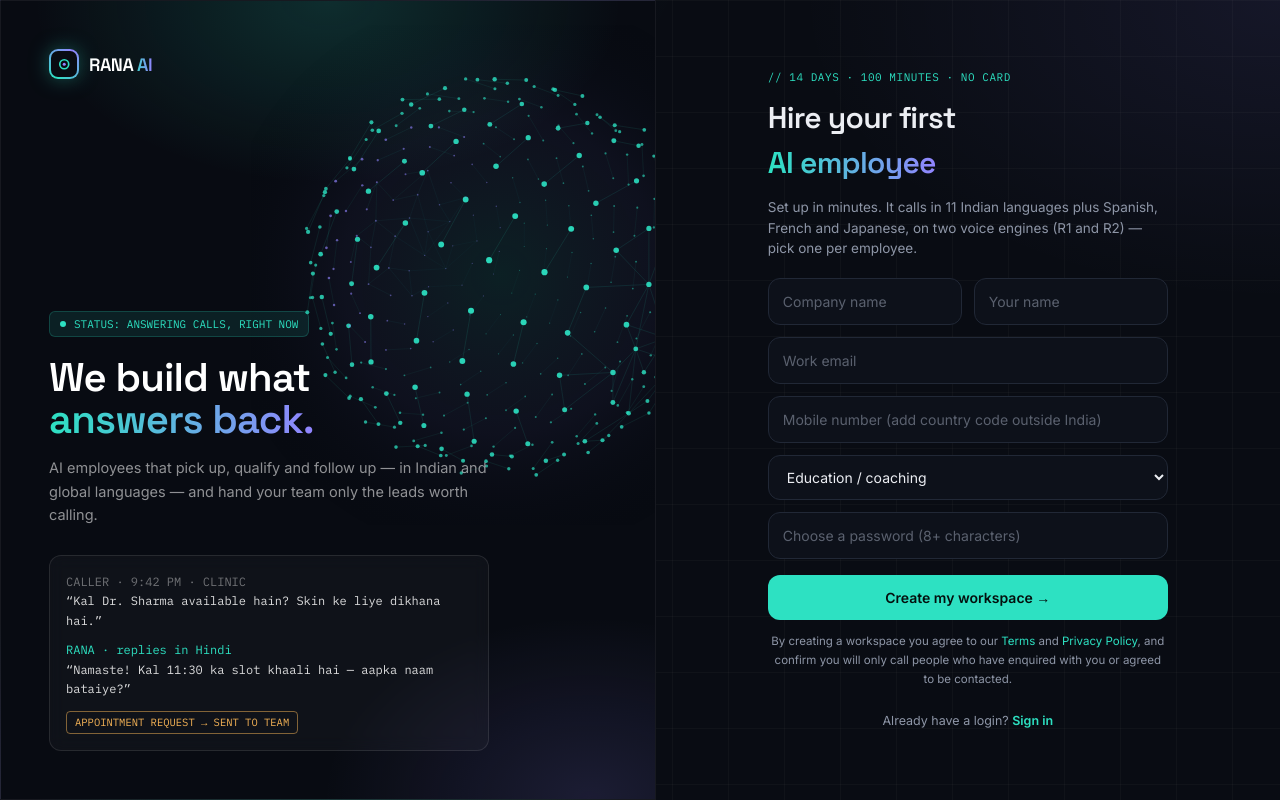
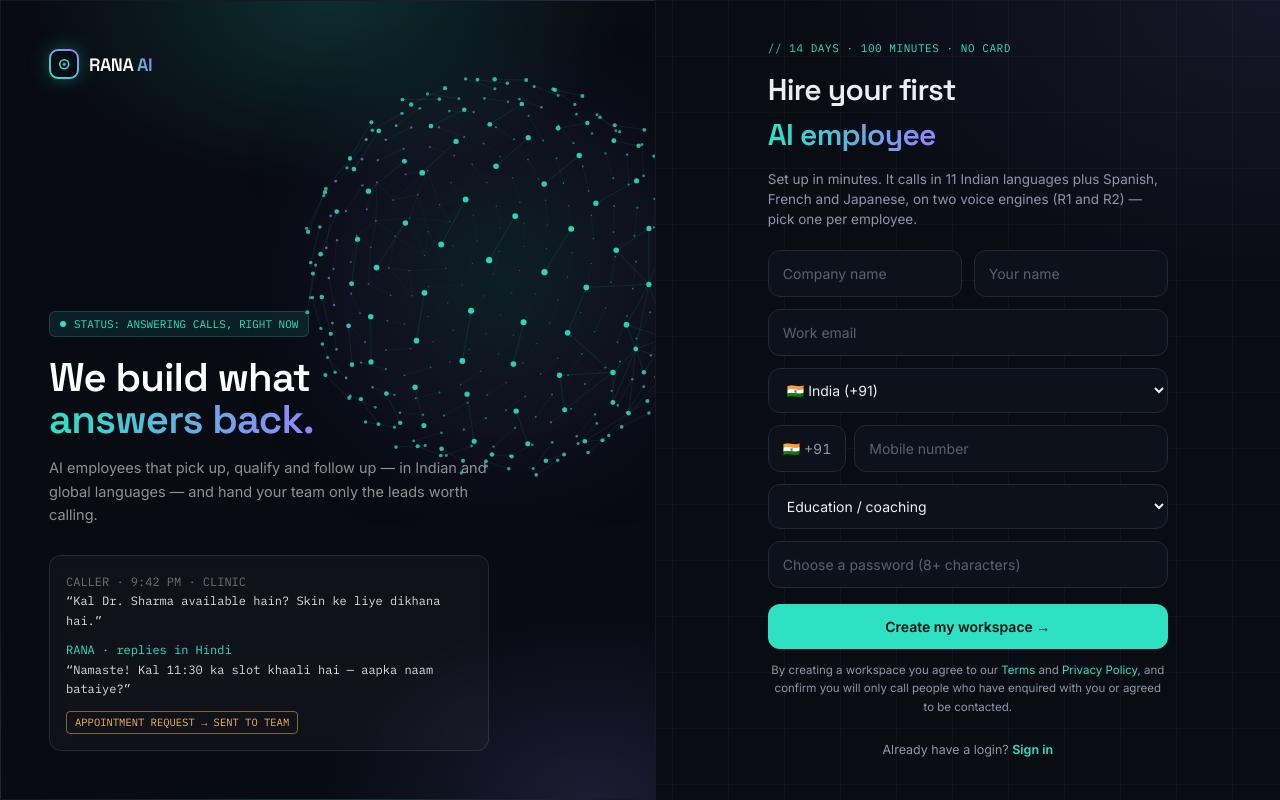
Before and after one commit to sricharanmunagala39-del/Rana.AI, a Next.js app: page /signup in a window 1280 px wide. Built offline with nearby package versions, Linux system fonts and the light colour scheme.

Commit message:
Sign-up: country picker with dial code; HQ: full-screen Approved tick

```diff
--- a/app/api/auth/signup/route.ts
+++ b/app/api/auth/signup/route.ts
@@ -1,6 +1,7 @@
 export const runtime = "nodejs";
 import { sb } from "@/lib/db";
 import { isZone } from "@/lib/tz";
+import { countryOf } from "@/lib/countries";
 import { hashPassword } from "@/lib/auth";
 import { createUser, getUserByEmail, normaliseEmail, validEmail, tempPassword } from "@/lib/users";
 import { audit } from "@/lib/audit";
@@ -21,13 +22,16 @@ export async function POST(req: Request) {
   const company = String(b.company || "").trim().slice(0, 80);
   const name = String(b.name || "").trim().slice(0, 80);
   const email = normaliseEmail(b.email);
-  const phone = String(b.phone || "").replace(/[^\d+]/g, "").slice(0, 15);
+  const country = countryOf(b.country);
+  const phone = String(b.phone || "").replace(/[^\d+]/g, "").slice(0, 16);
   const password = String(b.password || "");
   const sourceTag = String(b.source || "").replace(/[^\w.=&-]/g, "").slice(0, 250);
   const market = ["in", "global", "us", "ae", "eu", "jp"].includes(b.market) ? b.market : "in";
   if (company.length < 2) return Response.json({ error: "Enter your company name." }, { status: 400 });
   if (!validEmail(email)) return Response.json({ error: "Enter a valid work email." }, { status: 400 });
-  if (!/^\+?\d{10,13}$/.test(phone)) return Response.json({ error: "Enter your mobile number (with country code if you are outside India)." }, { status: 400 });
+  // The form sends +<country code><number>; older clients may still send 10–13 digits without "+".
+  const okPhone = phone.startsWith("+") ? /^\+\d{8,15}$/.test(phone) && (!country || (phone.startsWith("+" + country.dial) && phone.length - 1 - country.dial.length >= 6)) : /^\d{10,13}$/.test(phone);
+  if (!okPhone) return Response.json({ error: "Enter your mobile number — pick your country, then type the number without the country code." }, { status: 400 });
   if (password.length < 8) return Response.json({ error: "Use a password of at least 8 characters." }, { status: 400 });
   if (await getUserByEmail(email)) return Response.json({ error: "That email already has a RANA login. Sign in instead." }, { status: 409 });
   const owned = await sb<any[]>(`/clients?login_email=eq.${encodeURIComponent(email)}&select=id&limit=1`).catch(() => []);
@@ -41,12 +45,12 @@ export async function POST(req: Request) {
     body: JSON.stringify({
       name: company, company_name: company, login_email: email, industry: INDUSTRIES.includes(b.industry) ? b.industry : "other",
       login_password: hashPassword(tempPassword() + tempPassword()), plan: "trial", status: "pending", signup_source: sourceTag ? `web|${sourceTag}` : "web",
-      contact_phone: phone, market, ...(market !== "in" && isZone(b.timezone) ? { timezone: String(b.timezone) } : {}), hq_notes: `Signed up on the website by ${name || email} (${phone}).`,
+      contact_phone: phone, market, ...(market !== "in" && isZone(b.timezone) ? { timezone: String(b.timezone) } : {}), hq_notes: `Signed up on the website by ${name || email} (${phone}${country ? ", " + country.name : ""}).`,
     }),
   });
   const user = await createUser({ clientId: client.id, email, name: name || company, password, role: "owner", mustChange: false });
   await audit({ clientId: client.id, email, userId: user.id }, "user_invited", { req, detail: { signup: true } });
-  await sendEmail({ to: hqInbox(), kind: "signup", clientId: client.id, subject: `New sign-up waiting: ${company}`, html: emailHtml({ title: `${company} wants a free trial`, lines: [`${esc(name || "—")} · ${esc(email)} · ${esc(phone)}`, "Approve it in RANA HQ to start their 14-day trial."], button: { label: "Open RANA HQ", url: `${APP_URL()}/hq` } }) });
+  await sendEmail({ to: hqInbox(), kind: "signup", clientId: client.id, subject: `New sign-up waiting: ${company}`, html: emailHtml({ title: `${company} wants a free trial`, lines: [`${esc(name || "—")} · ${esc(email)} · ${esc(phone)}${country ? " · " + esc(country.name) : ""}`, "Approve it in RANA HQ to start their 14-day trial."], button: { label: "Open RANA HQ", url: `${APP_URL()}/hq` } }) });
   await sendEmail({ to: email, kind: "signup_received", clientId: client.id, subject: "We've got your RANA AI sign-up", html: emailHtml({ title: "Thanks for signing up", lines: ["A RANA specialist will switch on your 14-day free trial shortly — usually within a working day. You can already sign in and start building your first AI employee."], button: { label: "Sign in", url: `${APP_URL()}/login` } }) });
   return Response.json({ ok: true }, { status: 201 });
 }
--- a/app/hq/page.tsx
+++ b/app/hq/page.tsx
@@ -3,6 +3,7 @@ import { useEffect, useMemo, useState } from "react";
 import Sidebar from "@/components/Sidebar";
 import HqBilling from "@/components/HqBilling";
 import HqOverview, { BAND, Spark } from "@/components/HqOverview";
+import ApprovedOverlay from "@/components/ApprovedOverlay";
 
 const inr = (n: number) => `₹${Math.round(n).toLocaleString("en-IN")}`;
 const ago = (iso: string | null) => {
@@ -76,12 +77,14 @@ export default function HqPage() {
     finally { setBusy(""); }
   }
 
+  const [approved, setApproved] = useState<string | null>(null);
   async function patch(id: string, body: any) {
     setBusy(id); setMsg("");
     try {
       const r = await fetch(`/api/hq/clients/${id}`, { method: "PATCH", headers: { "Content-Type": "application/json" }, body: JSON.stringify(body) });
       const j = await r.json();
       if (!r.ok) throw new Error(j.error || "Couldn't save");
+      if (body.status === "active" && j.client?.trial_started_at && Date.now() - Date.parse(j.client.trial_started_at) < 60000) setApproved(j.client.name || j.client.company_name || "Workspace");
       setMsg("Saved."); await load();
       setEditing((e: any) => e && e.id === id ? { ...e, ...j.client, usage: j.usage } : e);
     } catch (e: any) { setMsg(e.message); }
@@ -119,6 +122,7 @@ export default function HqPage() {
 
   return (
     <div className="flex min-h-screen bg-paper">
+      {approved && <ApprovedOverlay name={approved} onClose={() => setApproved(null)} />}
       <Sidebar active="hq" />
       <div className="flex-1 p-10">
         <div className="w-full max-w-[1600px] flex flex-col gap-6">
--- a/app/signup/page.tsx
+++ b/app/signup/page.tsx
@@ -1,6 +1,7 @@
 "use client";
 import { TRIAL_DAYS, TRIAL_MINUTES } from "@/lib/pricing";
-import { useState } from "react";
+import { useEffect, useState } from "react";
+import { COUNTRIES, countryOf, flagOf, guessCountry } from "@/lib/countries";
 import AuthShell from "@/components/AuthShell";
 import { utmTag } from "@/app/landing/utm";
 
@@ -12,10 +13,18 @@ export default function SignupPage() {
   const [busy, setBusy] = useState(false);
   const [err, setErr] = useState("");
   const [done, setDone] = useState(false);
+  const [country, setCountry] = useState("IN");
+  const marketCookie = () => (typeof document === "undefined" ? "" : (document.cookie.match(/(?:^|; )rana_market=([a-z]+)/) || [])[1] || "");
+  // First guess from the website version they came from and their browser time zone; they can change it.
+  useEffect(() => { setCountry(guessCountry(marketCookie() || "in", Intl.DateTimeFormat().resolvedOptions().timeZone)); }, []);
+  const cty = countryOf(country) || COUNTRIES[0];
   async function submit(e: React.FormEvent) {
     e.preventDefault(); setBusy(true); setErr("");
     try {
-      const r = await fetch("/api/auth/signup", { method: "POST", headers: { "Content-Type": "application/json" }, body: JSON.stringify({ ...f, source: utmTag(), market: (document.cookie.match(/(?:^|; )rana_market=([a-z]+)/) || [])[1] || "in", timezone: Intl.DateTimeFormat().resolvedOptions().timeZone }) });
+      // Full international number: country code + the local number without a leading 0.
+      const local = f.phone.replace(/[^\d]/g, "").replace(/^0+/, "");
+      const phone = local ? `+${cty.dial}${local.startsWith(cty.dial) && local.length > 10 ? local.slice(cty.dial.length) : local}` : "";
+      const r = await fetch("/api/auth/signup", { method: "POST", headers: { "Content-Type": "application/json" }, body: JSON.stringify({ ...f, phone, country: cty.code, source: utmTag(), market: cty.market, timezone: Intl.DateTimeFormat().resolvedOptions().timeZone }) });
       const j = await r.json(); if (!r.ok) { setErr(j.error || "Sign-up failed"); return; }
       setDone(true);
     } finally { setBusy(false); }
@@ -39,7 +48,14 @@ export default function SignupPage() {
             <input id="su-name" className={field} placeholder="Your name" value={f.name} onChange={(e) => setF({ ...f, name: e.target.value })} />
           </div>
           <input id="su-email" className={field} placeholder="Work email" type="email" value={f.email} onChange={(e) => setF({ ...f, email: e.target.value })} />
-          <input id="su-phone" className={field} placeholder="Mobile number (add country code outside India)" inputMode="tel" value={f.phone} onChange={(e) => setF({ ...f, phone: e.target.value })} />
+          <label htmlFor="su-country" className="sr-only">Country</label>
+          <select id="su-country" className={field} value={country} onChange={(e) => setCountry(e.target.value)} data-testid="signup-country" aria-label="Country">
+            {COUNTRIES.map((c) => <option key={c.code} value={c.code}>{flagOf(c.code)}  {c.name} (+{c.dial})</option>)}
+          </select>
+          <div className="flex gap-2">
+            <span className="shrink-0 border border-line rounded-xl px-3.5 py-3 text-[14px] bg-sunken text-ink-soft tabular-nums" data-testid="signup-dial">{flagOf(cty.code)} +{cty.dial}</span>
+            <input id="su-phone" className={field} placeholder="Mobile number" inputMode="tel" autoComplete="tel-national" value={f.phone} onChange={(e) => setF({ ...f, phone: e.target.value })} />
+          </div>
           <select id="su-industry" className={field} value={f.industry} onChange={(e) => setF({ ...f, industry: e.target.value })}>
             <option value="edtech">Education / coaching</option><option value="realestate">Real estate</option><option value="hospitality">Hospitality</option><option value="saas">Software / SaaS</option><option value="other">Other</option>
           </select>
--- /dev/null
+++ b/lib/countries.ts
@@ -0,0 +1,53 @@
+// Countries for the sign-up form: ISO code, name, phone dialling code, and which RANA market (pricing and
+// calling rules) the workspace starts in. India first, then the Gulf, then the rest A–Z. Safe in the browser.
+
+export type Country = { code: string; name: string; dial: string; market: "in" | "us" | "ae" | "eu" | "jp" | "global" };
+
+const C = (code: string, name: string, dial: string, market: Country["market"] = "global"): Country => ({ code, name, dial, market });
+
+export const COUNTRIES: Country[] = [
+  C("IN", "India", "91", "in"),
+  C("AE", "United Arab Emirates", "971", "ae"),
+  C("SA", "Saudi Arabia", "966", "ae"),
+  C("QA", "Qatar", "974", "ae"),
+  C("KW", "Kuwait", "965", "ae"),
+  C("BH", "Bahrain", "973", "ae"),
+  C("OM", "Oman", "968", "ae"),
+  C("US", "United States", "1", "us"),
+  C("GB", "United Kingdom", "44", "eu"),
+  ...[
+    C("AU", "Australia", "61"), C("AT", "Austria", "43", "eu"), C("BD", "Bangladesh", "880"), C("BE", "Belgium", "32", "eu"),
+    C("BR", "Brazil", "55"), C("CA", "Canada", "1", "us"), C("CN", "China", "86"), C("CY", "Cyprus", "357", "eu"),
+    C("CZ", "Czechia", "420", "eu"), C("DK", "Denmark", "45", "eu"), C("EG", "Egypt", "20"), C("FI", "Finland", "358", "eu"),
+    C("FR", "France", "33", "eu"), C("DE", "Germany", "49", "eu"), C("GR", "Greece", "30", "eu"), C("HK", "Hong Kong", "852"),
+    C("ID", "Indonesia", "62"), C("IE", "Ireland", "353", "eu"), C("IL", "Israel", "972"), C("IT", "Italy", "39", "eu"),
+    C("JP", "Japan", "81", "jp"), C("JO", "Jordan", "962"), C("KE", "Kenya", "254"), C("LB", "Lebanon", "961"),
+    C("MY", "Malaysia", "60"), C("MV", "Maldives", "960"), C("MU", "Mauritius", "230"), C("MX", "Mexico", "52"),
+    C("NP", "Nepal", "977"), C("NL", "Netherlands", "31", "eu"), C("NZ", "New Zealand", "64"), C("NG", "Nigeria", "234"),
+    C("NO", "Norway", "47", "eu"), C("PK", "Pakistan", "92"), C("PH", "Philippines", "63"), C("PL", "Poland", "48", "eu"),
+    C("PT", "Portugal", "351", "eu"), C("RO", "Romania", "40", "eu"), C("SG", "Singapore", "65"), C("ZA", "South Africa", "27"),
+    C("KR", "South Korea", "82"), C("ES", "Spain", "34", "eu"), C("LK", "Sri Lanka", "94"), C("SE", "Sweden", "46", "eu"),
+    C("CH", "Switzerland", "41", "eu"), C("TW", "Taiwan", "886"), C("TZ", "Tanzania", "255"), C("TH", "Thailand", "66"),
+    C("TR", "Türkiye", "90"), C("UG", "Uganda", "256"), C("VN", "Vietnam", "84"),
+  ].sort((a, b) => a.name.localeCompare(b.name)),
+];
+
+export const countryOf = (code?: string | null): Country | undefined => COUNTRIES.find((c) => c.code === String(code || "").toUpperCase());
+
+/** Flag emoji from an ISO code (e.g. IN → 🇮🇳). */
+export const flagOf = (code: string) => String.fromCodePoint(...[...code.toUpperCase()].map((ch) => 0x1f1a5 + ch.charCodeAt(0)));
+
+/** Best first guess at the visitor's country: the website market they came from, then their browser time zone. */
+export function guessCountry(market?: string | null, timeZone?: string | null): string {
+  const tz = String(timeZone || "");
+  const byZone: Record<string, string> = {
+    "Asia/Kolkata": "IN", "Asia/Calcutta": "IN", "Asia/Dubai": "AE", "Asia/Riyadh": "SA", "Asia/Qatar": "QA", "Asia/Kuwait": "KW",
+    "Asia/Bahrain": "BH", "Asia/Muscat": "OM", "Europe/London": "GB", "Asia/Tokyo": "JP", "Asia/Singapore": "SG", "Australia/Sydney": "AU",
+    "Australia/Melbourne": "AU", "Asia/Kathmandu": "NP", "Asia/Colombo": "LK", "Asia/Dhaka": "BD", "Asia/Karachi": "PK", "Europe/Berlin": "DE",
+    "Europe/Paris": "FR", "Europe/Madrid": "ES", "Europe/Rome": "IT", "Europe/Amsterdam": "NL", "Europe/Dublin": "IE", "America/Toronto": "CA",
+  };
+  if (byZone[tz]) return byZone[tz];
+  if (tz.startsWith("America/")) return "US";
+  const byMarket: Record<string, string> = { in: "IN", ae: "AE", us: "US", eu: "GB", jp: "JP", global: "US" };
+  return byMarket[String(market || "in")] || "IN";
+}
```
Also changed, not shown: app/globals.css (+10 -0 lines), components/ApprovedOverlay.tsx (added, +28 -0 lines).
